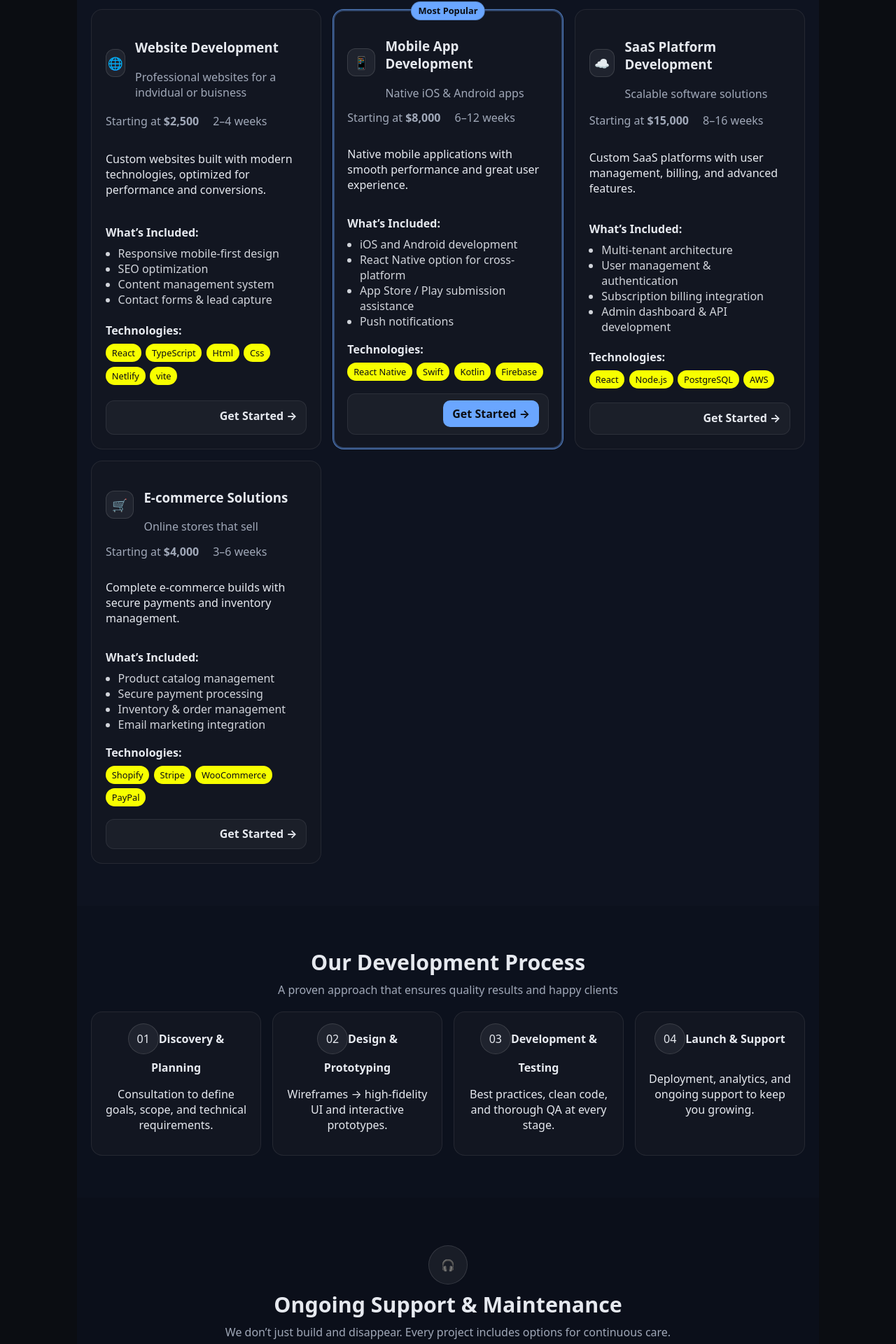
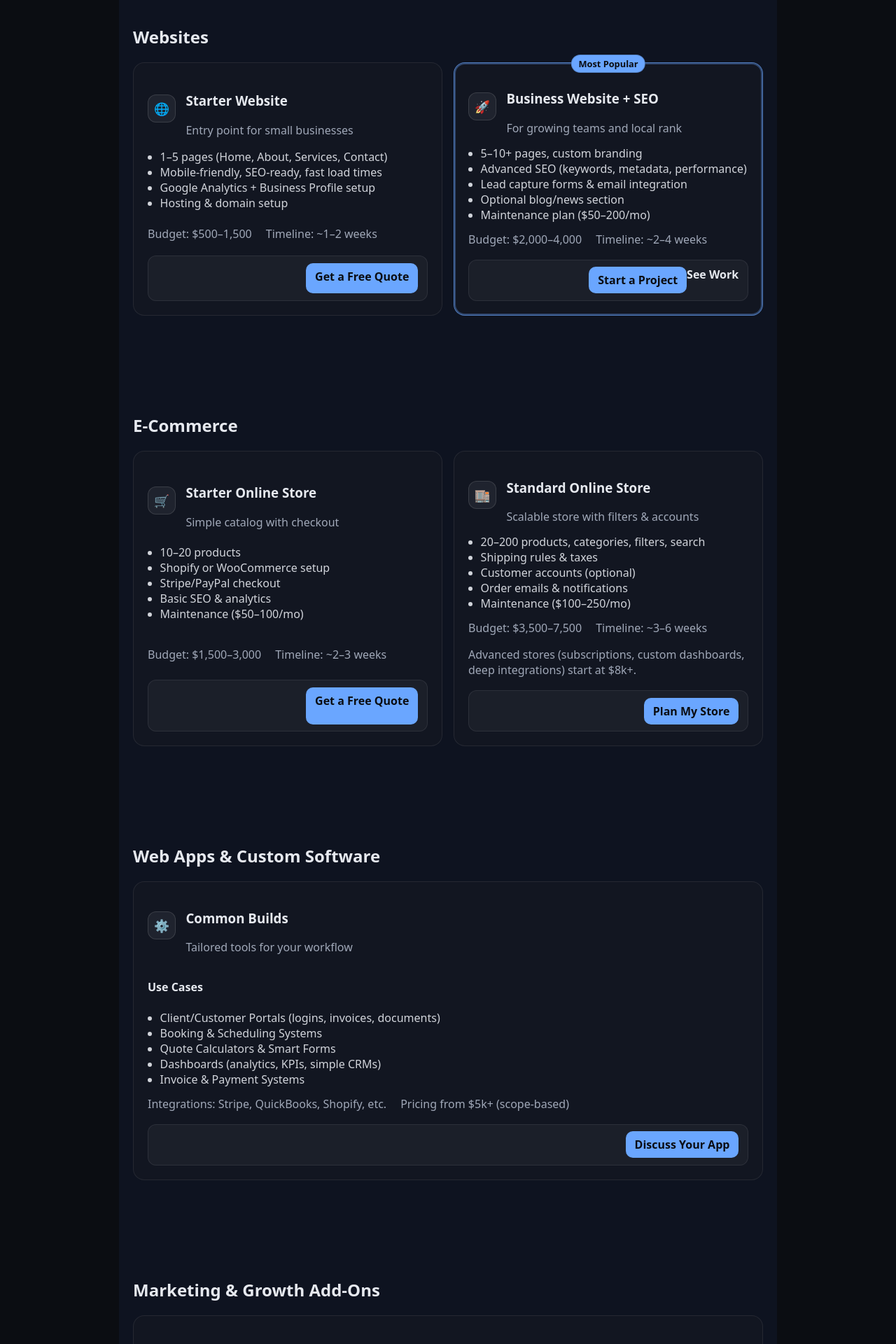
Before and after one commit to Severns-Michael/frontline-Web---Software, a React (Vite) app: page /services in a window 1280 px wide. Shown: the part 501-2421 px from the top of the page at 70% size. Built offline with nearby package versions, Linux system fonts and the light colour scheme.

Commit message:
updated price structure

```diff
--- a/src/pages/Home/Home.tsx
+++ b/src/pages/Home/Home.tsx
@@ -8,9 +8,10 @@ export default function Home() {
       <SEO
         title="Custom Web & Software"
         description="Professional websites and lightweight web apps for small businesses. Fast, accessible, SEO-ready."
+
       />
 
-      {/* HERO  need to add visual on right side laptop/ phone */}
+      {/* HERO  with right-side visual */}
       <section className={styles.hero}>
         <div className="container">
           <div className={styles.heroGrid}>
@@ -18,12 +19,20 @@ export default function Home() {
               <div className={styles.badge}>Veteran Owned and Operated</div>
               <h1>Custom-Coded Websites & Software for Small Businesses</h1>
               <p className={styles.sub}>
-                Transform your business with custom websites, mobile apps, and SaaS platforms.
+                Transform your business with custom websites and lightweight web apps.
                 Performance, accessibility, and SEO baked in — no page builders, no bloat.
               </p>
               <div className={styles.ctaRow}>
                 <Link to="/contact" className="button">Start Your Project</Link>
-                <Link to="/portfolio" className={styles.secondaryCta}>View Our Work</Link>
+                <Link to="/work" className={styles.secondaryCta}>View Our Work</Link>
+              </div>
+            </div>
+
+            {/* NEW: visual */}
+            <div className={styles.heroVisual} aria-hidden>
+              <div className={styles.deviceStack}>
+                <div className={styles.laptop}>Laptop mock</div>
+                <div className={styles.phone}>Phone</div>
               </div>
             </div>
           </div>
@@ -72,18 +81,39 @@ export default function Home() {
         </div>
       </section>
 
-      {/* STATS STRIP  change to something to give more trust since im new and dont have costmers*/ }
-      <section className={`${styles.stats} ${styles.bandDark}`} aria-label="Key stats">
+     {/* PROOF STRIP (trust without testimonials) */}
+      <section className={`${styles.proof} ${styles.bandDark}`} aria-labelledby="proof-title">
         <div className="container">
-          <ul className={styles.statsRow}>
-            <li><strong>50+</strong><span>Projects Completed</span></li>
-            <li><strong>30+</strong><span>Happy Clients</span></li>
-            <li><strong>5+</strong><span>Years Experience</span></li>
-            <li><strong>24/7</strong><span>Support Available</span></li>
+          <h2 id="proof-title" className={styles.h2}>Built for trust, performance, and clarity</h2>
+
+          <ul className={styles.proofGrid} role="list">
+            <li className={styles.proofItem}>
+              <strong>Performance targets</strong>
+              <p>LCP ≤ 2.5s • CLS ≤ 0.1 • INP ≤ 200ms. We measure before & after launch.</p>
+            </li>
+            <li className={styles.proofItem}>
+              <strong>Accessibility first</strong>
+              <p>Semantic HTML, color contrast, keyboard focus, alt text—baked in.</p>
+            </li>
+            <li className={styles.proofItem}>
+              <strong>Privacy-friendly analytics</strong>
+              <p>Goal tracking without creepy scripts. Opt-out ready.</p>
+            </li>
+            <li className={styles.proofItem}>
+              <strong>Clear scope & pricing</strong>
+              <p>No page builders, no bloat. Defined deliverables & revision rounds.</p>
+            </li>
+            <li className={styles.proofItem}>
+              <strong>Launch checklist</strong>
+              <p>Sitemap + robots, OpenGraph, schema, backups, and uptime monitoring.</p>
+            </li>
+            <li className={styles.proofItem}>
+              <strong>Veteran-owned, Idaho-based</strong>
+              <p>Local partner with a process you’ll understand.</p>
+            </li>
           </ul>
         </div>
       </section>
-
       {/* FINAL CTA */}
       <section className={styles.finalCta}>
         <div className="container">
--- a/src/pages/Services/Services.tsx
+++ b/src/pages/Services/Services.tsx
@@ -1,244 +1,256 @@
 import { Link } from 'react-router-dom'
 import { SEO } from '../../components/SEO/SEO'
-import styles from './Services.module.css'
+import styles from './Services.module.css' // use the CSS you pasted
 
 export default function Services() {
   return (
     <>
       <SEO
-        title="Services"
-        description="Complete digital solutions for growing businesses — websites, mobile apps, SaaS, and e-commerce."
+        title="Services & Pricing | Frontline Web & Software"
+        description="Starter websites, business websites with SEO, e-commerce stores, and custom web apps. Veteran-owned. Clean code, no bloat."
       />
 
       {/* HERO */}
       <section className={styles.hero}>
         <div className="container">
-          <div className={styles.badge}>Our Services</div>
+          <p className={styles.badge}>Veteran Owned • Clean, Custom Code</p>
           <h1>
-            Complete Digital Solutions <br />
-            <span className={styles.accent}>For Growing Businesses</span>
+            What We <span className={styles.accent}>Build</span>
           </h1>
           <p className={styles.sub}>
-            From simple websites to complex SaaS platforms, we build technology that helps your
-            business scale and compete.
+            Starter sites, business sites with SEO, online stores, and custom web apps—built fast,
+            accessible, and SEO-ready. No page builders or cookie-cutter templates.
           </p>
         </div>
       </section>
 
-      {/* SERVICE CARDS */}
-      <section className={styles.bandSoft} aria-label="Service packages">
-        <div className={`container ${styles.grid}`}>
-          {/* Websites */}
-          <article className={styles.card}>
-            <header className={styles.cardHead}>
-              <div className={styles.icon}>🌐</div>
-              <div>
-                <h3>Website Development</h3>
-                <p className={styles.cardSub}>Professional websites for a indvidual or buisness</p>
+      {/* WEBSITES */}
+      <section className={styles.bandSoft}>
+        <div className="container">
+          <h2>Websites</h2>
+          <div className={styles.grid}>
+            {/* Starter Website */}
+            <article className={styles.card}>
+              <div className={styles.cardHead}>
+                <span className={styles.icon}>🌐</span>
+                <div>
+                  <h3>Starter Website</h3>
+                  <p className={styles.cardSub}>Entry point for small businesses</p>
+                </div>
               </div>
-            </header>
 
-            <ul className={styles.meta}>
-              <li>Starting at <strong>$2,500</strong></li>
-              <li>2–4 weeks</li>
-            </ul>
+              <ul className={styles.bullets}>
+                <li>1–5 pages (Home, About, Services, Contact)</li>
+                <li>Mobile-friendly, SEO-ready, fast load times</li>
+                <li>Google Analytics + Business Profile setup</li>
+                <li>Hosting & domain setup</li>
+              </ul>
 
-            <p>
-              Custom websites built with modern technologies, optimized for performance and
-              conversions.
-            </p>
+              <ul className={styles.meta}>
+                <li>Budget: $500–1,500</li>
+                <li>Timeline: ~1–2 weeks</li>
+              </ul>
 
-            <div className={styles.block}>
-              <h4>What’s Included:</h4>
+              <div className={styles.actionBar}>
+                <Link to="/contact" className={styles.ctaPrimary}>Get a Free Quote</Link>
+              </div>
+            </article>
+
+            {/* Business Website + SEO (Popular) */}
+            <article className={`${styles.card} ${styles.popular}`}>
+              <span className={styles.ribbon}>Most Popular</span>
+              <div className={styles.cardHead}>
+                <span className={styles.icon}>🚀</span>
+                <div>
+                  <h3>Business Website + SEO</h3>
+                  <p className={styles.cardSub}>For growing teams and local rank</p>
+                </div>
+              </div>
+
               <ul className={styles.bullets}>
-                <li>Responsive mobile-first design</li>
-                <li>SEO optimization</li>
-                <li>Content management system</li>
-                <li>Contact forms & lead capture</li>
+                <li>5–10+ pages, custom branding</li>
+                <li>Advanced SEO (keywords, metadata, performance)</li>
+                <li>Lead capture forms & email integration</li>
+                <li>Optional blog/news section</li>
+                <li>Maintenance plan ($50–200/mo)</li>
               </ul>
-            </div>
 
-            <div className={styles.block}>
-              <h4>Technologies:</h4>
-              <ul className={styles.chips}>
-                <li>React</li><li>TypeScript</li><li>Html</li><li>Css</li> <li>Netlify</li> <li>vite</li>
+              <ul className={styles.meta}>
+                <li>Budget: $2,000–4,000</li>
+                <li>Timeline: ~2–4 weeks</li>
               </ul>
-            </div>
 
-            <div className={styles.actionBar}>
-              <Link to="/contact" className={styles.cta}>Get Started →</Link>
-            </div>
-          </article>
+              <div className={styles.actionBar}>
+                <Link to="/contact" className={styles.ctaPrimary}>Start a Project</Link>
+                <Link to="/portfolio" className={styles.cta}>See Work</Link>
+              </div>
+            </article>
+          </div>
+        </div>
+      </section>
 
-          {/* Mobile (Most popular) */}
-          <article className={`${styles.card} ${styles.popular}`} aria-label="Most popular">
-            <div className={styles.ribbon}>Most Popular</div>
+      {/* E-COMMERCE */}
+      <section className={styles.bandSoft}>
+        <div className="container">
+          <h2>E-Commerce</h2>
+          <div className={styles.grid}>
+            {/* Starter Store */}
+            <article className={styles.card}>
+              <div className={styles.cardHead}>
+                <span className={styles.icon}>🛒</span>
+                <div>
+                  <h3>Starter Online Store</h3>
+                  <p className={styles.cardSub}>Simple catalog with checkout</p>
+                </div>
+              </div>
 
-            <header className={styles.cardHead}>
-              <div className={styles.icon}>📱</div>
-              <div>
-                <h3>Mobile App Development</h3>
-                <p className={styles.cardSub}>Native iOS & Android apps</p>
+              <ul className={styles.bullets}>
+                <li>10–20 products</li>
+                <li>Shopify or WooCommerce setup</li>
+                <li>Stripe/PayPal checkout</li>
+                <li>Basic SEO & analytics</li>
+                <li>Maintenance ($50–100/mo)</li>
+              </ul>
+
+              <ul className={styles.meta}>
+                <li>Budget: $1,500–3,000</li>
+                <li>Timeline: ~2–3 weeks</li>
+              </ul>
+
+              <div className={styles.actionBar}>
+                <Link to="/contact" className={styles.ctaPrimary}>Get a Free Quote</Link>
               </div>
-            </header>
+            </article>
 
-            <ul className={styles.meta}>
-              <li>Starting at <strong>$8,000</strong></li>
-              <li>6–12 weeks</li>
-            </ul>
+            {/* Standard Store */}
+            <article className={styles.card}>
+              <div className={styles.cardHead}>
+                <span className={styles.icon}>🏬</span>
+                <div>
+                  <h3>Standard Online Store</h3>
+                  <p className={styles.cardSub}>Scalable store with filters & accounts</p>
+                </div>
+              </div>
 
-            <p>Native mobile applications with smooth performance and great user experience.</p>
+              <ul className={styles.bullets}>
+                <li>20–200 products, categories, filters, search</li>
+                <li>Shipping rules & taxes</li>
+                <li>Customer accounts (optional)</li>
+                <li>Order emails & notifications</li>
+                <li>Maintenance ($100–250/mo)</li>
+              </ul>
 
-            <div className={styles.block}>
-              <h4>What’s Included:</h4>
+              <ul className={styles.meta}>
+                <li>Budget: $3,500–7,500</li>
+                <li>Timeline: ~3–6 weeks</li>
+              </ul>
+
+              <p className={styles.cardSub}>
+                Advanced stores (subscriptions, custom dashboards, deep integrations) start at $8k+.
+              </p>
+
+              <div className={styles.actionBar}>
+                <Link to="/contact" className={styles.ctaPrimary}>Plan My Store</Link>
+              </div>
+            </article>
+          </div>
+        </div>
+      </section>
+
+      {/* WEB APPS & CUSTOM SOFTWARE */}
+      <section className={styles.bandSoft}>
+        <div className="container">
+          <h2>Web Apps & Custom Software</h2>
+          <div className={styles.grid}>
+            <article className={styles.card}>
+              <div className={styles.cardHead}>
+                <span className={styles.icon}>⚙️</span>
+                <div>
+                  <h3>Common Builds</h3>
+                  <p className={styles.cardSub}>Tailored tools for your workflow</p>
+                </div>
+              </div>
+
+              <div className="block">
+                <h4>Use Cases</h4>
+                <ul className={styles.bullets}>
+                  <li>Client/Customer Portals (logins, invoices, documents)</li>
+                  <li>Booking & Scheduling Systems</li>
+                  <li>Quote Calculators & Smart Forms</li>
+                  <li>Dashboards (analytics, KPIs, simple CRMs)</li>
+                  <li>Invoice & Payment Systems</li>
+                </ul>
+              </div>
+
+              <ul className={styles.meta}>
+                <li>Integrations: Stripe, QuickBooks, Shopify, etc.</li>
+                <li>Pricing from $5k+ (scope-based)</li>
+              </ul>
+
+              <div className={styles.actionBar}>
+                <Link to="/contact" className={styles.ctaPrimary}>Discuss Your App</Link>
+              </div>
+            </article>
+          </div>
+        </div>
+      </section>
+
+      {/* ADD-ONS */}
+      <section className={styles.bandSoft}>
+        <div className="container">
+          <h2>Marketing & Growth Add-Ons</h2>
+          <div className={styles.grid}>
+            <article className={styles.card}>
+              <div className={styles.cardHead}>
+                <span className={styles.icon}>📈</span>
+                <div>
+                  <h3>SEO, Analytics & Campaigns</h3>
+                  <p className={styles.cardSub}>Upsells that move the needle</p>
+                </div>
+              </div>
+
               <ul className={styles.bullets}>
-                <li>iOS and Android development</li>
-                <li>React Native option for cross-platform</li>
-                <li>App Store / Play submission assistance</li>
-                <li>Push notifications</li>
+                <li>SEO optimization (on-page, speed, metadata, keywords)</li>
+                <li>Google Analytics & event tracking setup</li>
+                <li>Email capture + automations (Mailchimp, Resend, Postmark)</li>
+                <li>Basic ad setup (Google/Facebook)</li>
+                <li>Local SEO boost (maps, reviews, directories)</li>
               </ul>
-            </div>
 
-            <div className={styles.block}>
-              <h4>Technologies:</h4>
-              <ul className={styles.chips}>
-                <li>React Native</li><li>Swift</li><li>Kotlin</li><li>Firebase</li>
-              </ul>
-            </div>
-
-            <div className={styles.actionBar}>
-              <Link to="/contact" className={styles.ctaPrimary}>Get Started →</Link>
-            </div>
-          </article>
-
-          {/* SaaS */}
-          <article className={styles.card}>
-            <header className={styles.cardHead}>
-              <div className={styles.icon}>☁️</div>
-              <div>
-                <h3>SaaS Platform Development</h3>
-                <p className={styles.cardSub}>Scalable software solutions</p>
+              <div className={styles.actionBar}>
+                <Link to="/contact" className={styles.ctaPrimary}>Add to My Build</Link>
               </div>
-            </header>
-
-            <ul className={styles.meta}>
-              <li>Starting at <strong>$15,000</strong></li>
-              <li>8–16 weeks</li>
-            </ul>
-
-            <p>
-              Custom SaaS platforms with user management, billing, and advanced features.
-            </p>
-
-            <div className={styles.block}>
-              <h4>What’s Included:</h4>
-              <ul className={styles.bullets}>
-                <li>Multi-tenant architecture</li>
-                <li>User management & authentication</li>
-                <li>Subscription billing integration</li>
-                <li>Admin dashboard & API development</li>
-              </ul>
-            </div>
-
-            <div className={styles.block}>
-              <h4>Technologies:</h4>
-              <ul className={styles.chips}>
-                <li>React</li><li>Node.js</li><li>PostgreSQL</li><li>AWS</li>
-              </ul>
-            </div>
-
-            <div className={styles.actionBar}>
-              <Link to="/contact" className={styles.cta}>Get Started →</Link>
-            </div>
-          </article>
-
-          {/* E-commerce */}
-          <article className={styles.card}>
-            <header className={styles.cardHead}>
-              <div className={styles.icon}>🛒</div>
-              <div>
-                <h3>E-commerce Solutions</h3>
-                <p className={styles.cardSub}>Online stores that sell</p>
-              </div>
-            </header>
-
-            <ul className={styles.meta}>
-              <li>Starting at <strong>$4,000</strong></li>
-              <li>3–6 weeks</li>
-            </ul>
-
-            <p>
-              Complete e-commerce builds with secure payments and inventory management.
-            </p>
-
-            <div className={styles.block}>
-              <h4>What’s Included:</h4>
-              <ul className={styles.bullets}>
-                <li>Product catalog management</li>
-                <li>Secure payment processing</li>
-                <li>Inventory & order management</li>
-                <li>Email marketing integration</li>
-              </ul>
-            </div>
-
-            <div className={styles.block}>
-              <h4>Technologies:</h4>
-              <ul className={styles.chips}>
-                <li>Shopify</li><li>Stripe</li><li>WooCommerce</li><li>PayPal</li>
-              </ul>
-            </div>
-
-            <div className={styles.actionBar}>
-              <Link to="/contact" className={styles.cta}>Get Started →</Link>
-            </div>
-          </article>
+            </article>
+          </div>
         </div>
       </section>
 
       {/* PROCESS */}
       <section className={styles.process}>
         <div className="container">
-          <h2 className={styles.h2}>Our Development Process</h2>
-          <p className={styles.kicker}>
-            A proven approach that ensures quality results and happy clients
-          </p>
+          <h2 className={styles.h2}>How We Work</h2>
+          <p className={styles.kicker}>Simple, transparent, and fast.</p>
           <ul className={styles.processRow}>
             <li>
-              <span className={styles.stepNum}>01</span>
-              <strong>Discovery & Planning</strong>
-              <p>Consultation to define goals, scope, and technical requirements.</p>
+              <div className={styles.stepNum}>01</div>
+              <strong>Discovery</strong>
+              <p className={styles.cardSub}>Clarify goals, scope, and success metrics.</p>
             </li>
             <li>
-              <span className={styles.stepNum}>02</span>
-              <strong>Design & Prototyping</strong>
-              <p>Wireframes → high-fidelity UI and interactive prototypes.</p>
+              <div className={styles.stepNum}>02</div>
+              <strong>Design</strong>
+              <p className={styles.cardSub}>Wireframes & UI—fast feedback loops.</p>
             </li>
             <li>
-              <span className={styles.stepNum}>03</span>
-              <strong>Development & Testing</strong>
-              <p>Best practices, clean code, and thorough QA at every stage.</p>
+              <div className={styles.stepNum}>03</div>
+              <strong>Build & Test</strong>
+              <p className={styles.cardSub}>Clean code, accessibility, performance.</p>
             </li>
             <li>
-              <span className={styles.stepNum}>04</span>
+              <div className={styles.stepNum}>04</div>
               <strong>Launch & Support</strong>
-              <p>Deployment, analytics, and ongoing support to keep you growing.</p>
+              <p className={styles.cardSub}>Deploy + optional care plans.</p>
             </li>
-          </ul>
-        </div>
-      </section>
-
-      {/* SUPPORT BAND */}
-      <section className={styles.support}>
-        <div className="container">
-          <div className={styles.supportIcon}>🎧</div>
-          <h2 className={styles.h2}>Ongoing Support & Maintenance</h2>
-          <p className={styles.kicker}>
-            We don’t just build and disappear. Every project includes options for continuous care.
-          </p>
-          <ul className={styles.supportRow}>
-            <li><strong>24/7 Monitoring</strong><p>Uptime and performance oversight.</p></li>
-            <li><strong>Security Updates</strong><p>Regular patches and dependency updates.</p></li>
-            <li><strong>Technical Support</strong><p>Direct access to our dev team.</p></li>
           </ul>
         </div>
       </section>
@@ -246,9 +258,12 @@ export default function Services() {
       {/* FINAL CTA */}
       <section className={styles.finalCta}>
         <div className="container">
-          <h2 className={styles.h2}>Ready to Start Your Project?</h2>
-          <p className={styles.kicker}>Let’s discuss requirements and tailor a solution for your business.</p>
-          <Link to="/contact" className="button">Get a Free Consultation →</Link>
+          <h2>Ready to get started?</h2>
+          <p className={styles.sub}>Tell us about your project—get a free quote and timeline.</p>
+          <div style={{ display: 'flex', gap: '.75rem', justifyContent: 'center', flexWrap: 'wrap' }}>
+            <Link to="/contact" className={styles.ctaPrimary}>Start Your Project</Link>
+            <Link to="/portfolio" className={styles.cta}>View Our Work</Link>
+          </div>
         </div>
       </section>
     </>
```
